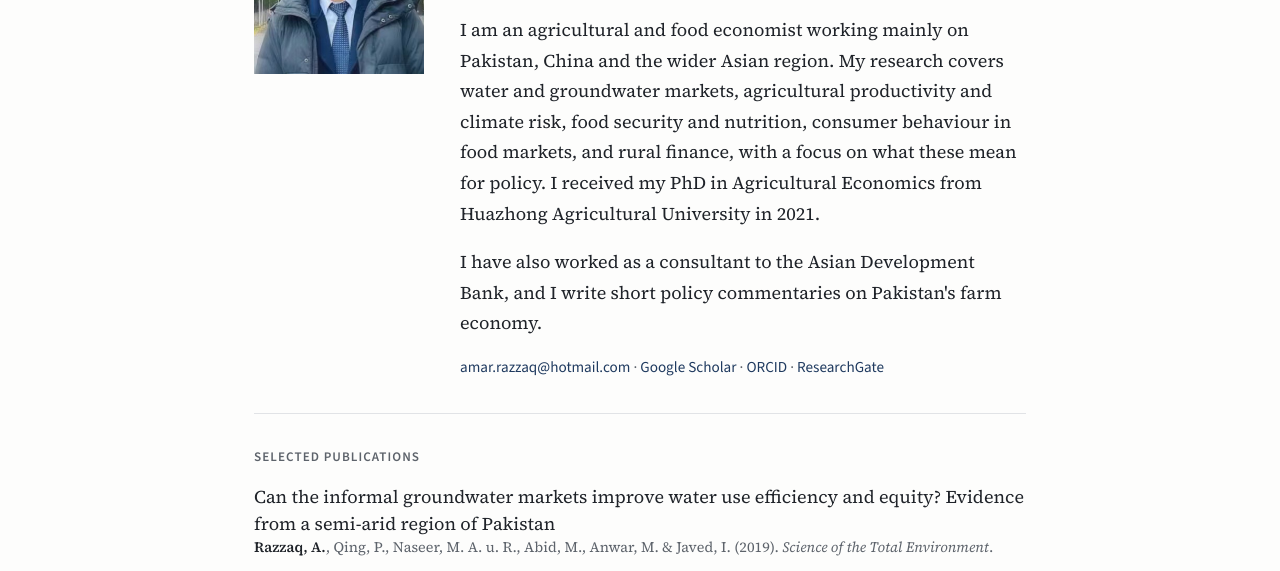
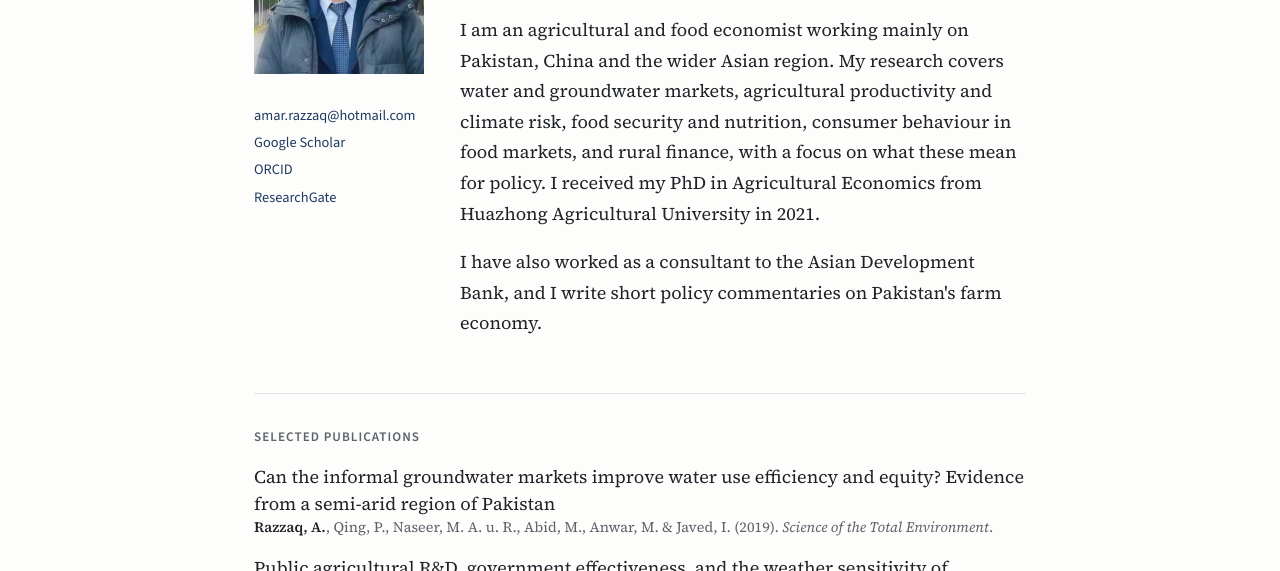
Before and after one commit to amarrazzaq/amarrazzaq.github.io, an Eleventy site: page src/index.njk in a window 1280 px wide. Shown: the part 199-770 px from the top of the page. Built offline with nearby package versions, Linux system fonts and the light colour scheme; Eleventy itself is replaced by a stand-in of ours; files that its build step writes are made by us from their sources.

Commit message:
List the contact links under the home page photo on computers

```diff
--- a/public/style.css
+++ b/public/style.css
@@ -48,7 +48,8 @@ section { margin-bottom: 40px; }
 .intro-photo { width: 170px; height: 170px; object-fit: cover; object-position: 50% 30%; }
 .intro h1 { font-size: 2rem; margin-bottom: 4px; }
 .intro .role { color: var(--muted); font-size: 1.02rem; line-height: 1.5; margin-bottom: 18px; }
-.contact { font: 400 .95rem var(--sans); color: var(--muted); margin: 0; }
+.contact { font: 400 .95rem var(--sans); color: var(--muted); margin: 0; display: none; } /* shown on phones; computers use the links under the photo */
+.side-links { margin: 18px 0 0; font: 400 .9rem/1.9 var(--sans); }
 .plain-list { list-style: none; margin: 0; padding: 0; }
 .pubs li { margin-bottom: 16px; }
 .pubs .t { display: block; color: var(--text); line-height: 1.5; }
@@ -148,6 +149,9 @@ tbody tr:last-child td { border-bottom: 1.5px solid var(--text); }
   .small-name { font: 400 .68rem var(--sans); letter-spacing: .08em; text-transform: uppercase; color: var(--muted); }
   .small-name-bar + .main-content { padding-top: 18px; }
   .intro { display: block; }
+  .intro-side { display: contents; }
+  .side-links { display: none; }
+  .contact { display: block; }
   .intro-photo { float: left; width: 104px; height: 104px; margin: 6px 18px 10px 0; }
   .intro h1 { font-size: 1.6rem; }
   .intro .role { font-size: .95rem; margin-bottom: 0; }
--- a/src/index.njk
+++ b/src/index.njk
@@ -17,7 +17,15 @@ nav: home
 {% block content %}
 <main class="main-content">
   <div class="intro">
-    <img class="intro-photo" src="/images/amar.jpg" alt="Amar Razzaq">
+    <div class="intro-side">
+      <img class="intro-photo" src="/images/amar.jpg" alt="Amar Razzaq">
+      <p class="side-links">
+        <a href="mailto:amar.razzaq@hotmail.com">amar.razzaq@hotmail.com</a><br>
+        <a href="https://scholar.google.com/citations?user=Mt2iircAAAAJ&amp;hl=en">Google Scholar</a><br>
+        <a href="https://orcid.org/0000-0002-8858-2417">ORCID</a><br>
+        <a href="https://www.researchgate.net/profile/Amar-Razzaq-3">ResearchGate</a>
+      </p>
+    </div>
     <div>
       <h1>Amar Razzaq</h1>
       <p class="role">Associate Professor of Agricultural Economics<br>Business School, Huanggang Normal University, China</p>
```
